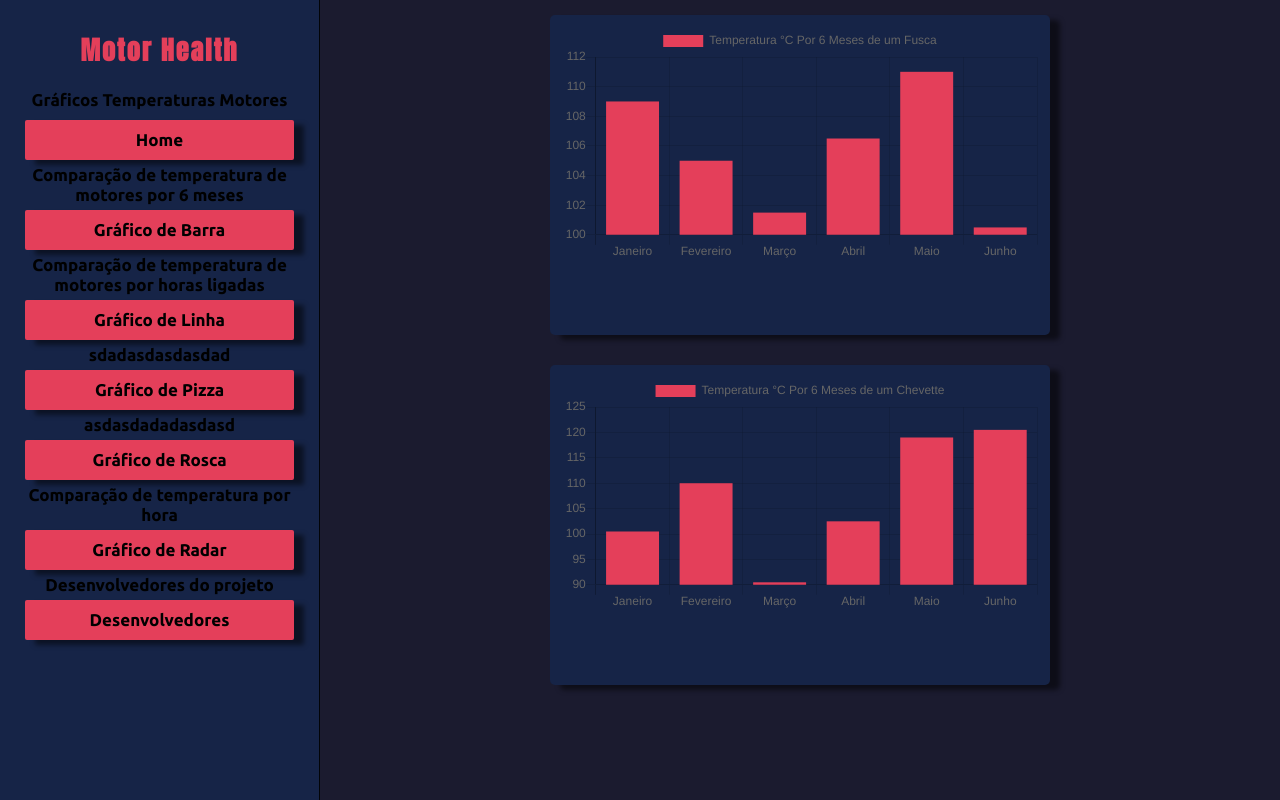
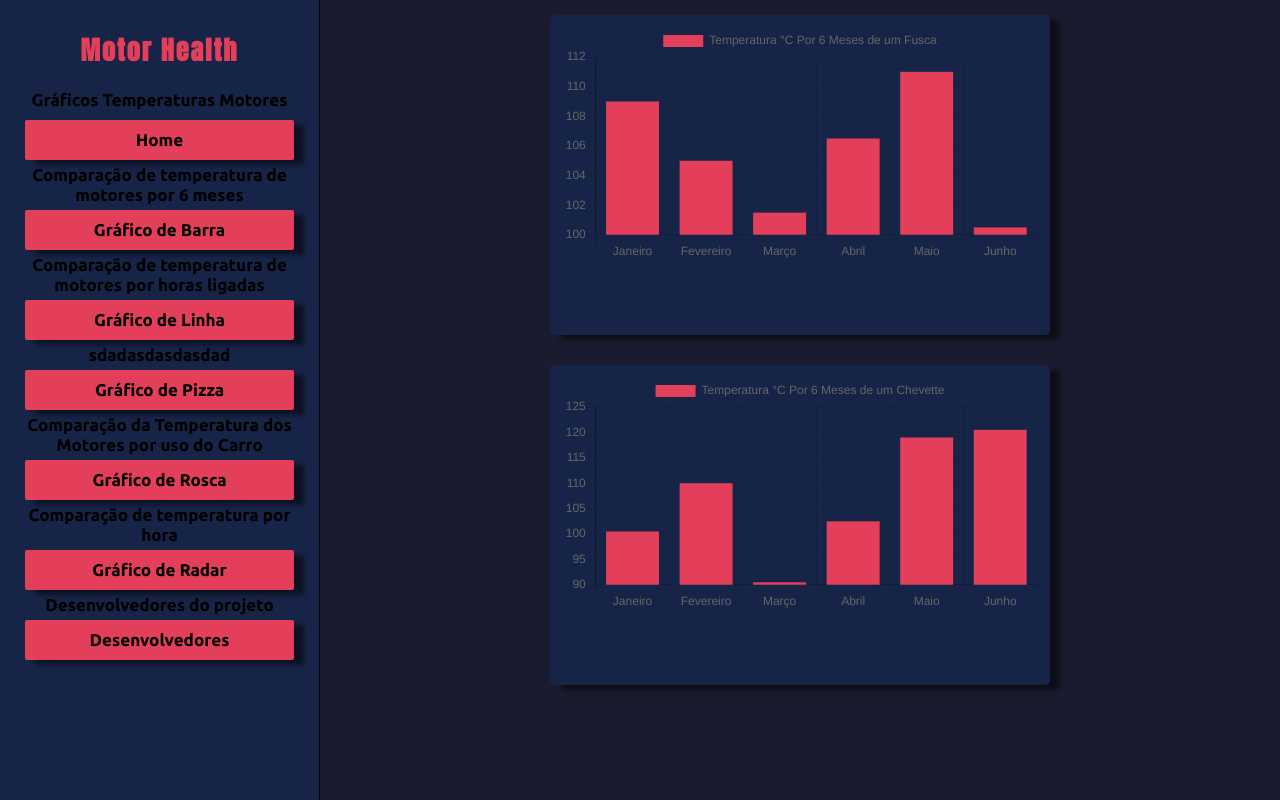
Before and after one commit to vidal987/DashBoard-graficos.github.io, a plain HTML site: page index/barra.html in a window 1280 px wide. Drawn offline with nearby package versions, Linux system fonts and the light colour scheme; files that its build step writes are made by us from their sources.

Commit message:
Atualizando informações

```diff
--- a/index/barra.html
+++ b/index/barra.html
@@ -22,7 +22,7 @@
                     <li><a href="/index/linha.html">Gráfico de Linha</a></li>
                     <p>sdadasdasdasdad</p>
                     <li><a href="/index/pizza.html">Gráfico de Pizza</a></li>
-                    <p>asdasdadadasdasd</p>
+                    <p>Comparação da Temperatura dos Motores por uso do Carro</p>
                     <li><a href="/index/rosca.html">Gráfico de Rosca</a></li>
                     <p>Comparação de temperatura por hora</p>
                     <li><a href="/index/radar.html">Gráfico de Radar</a></li>
```
